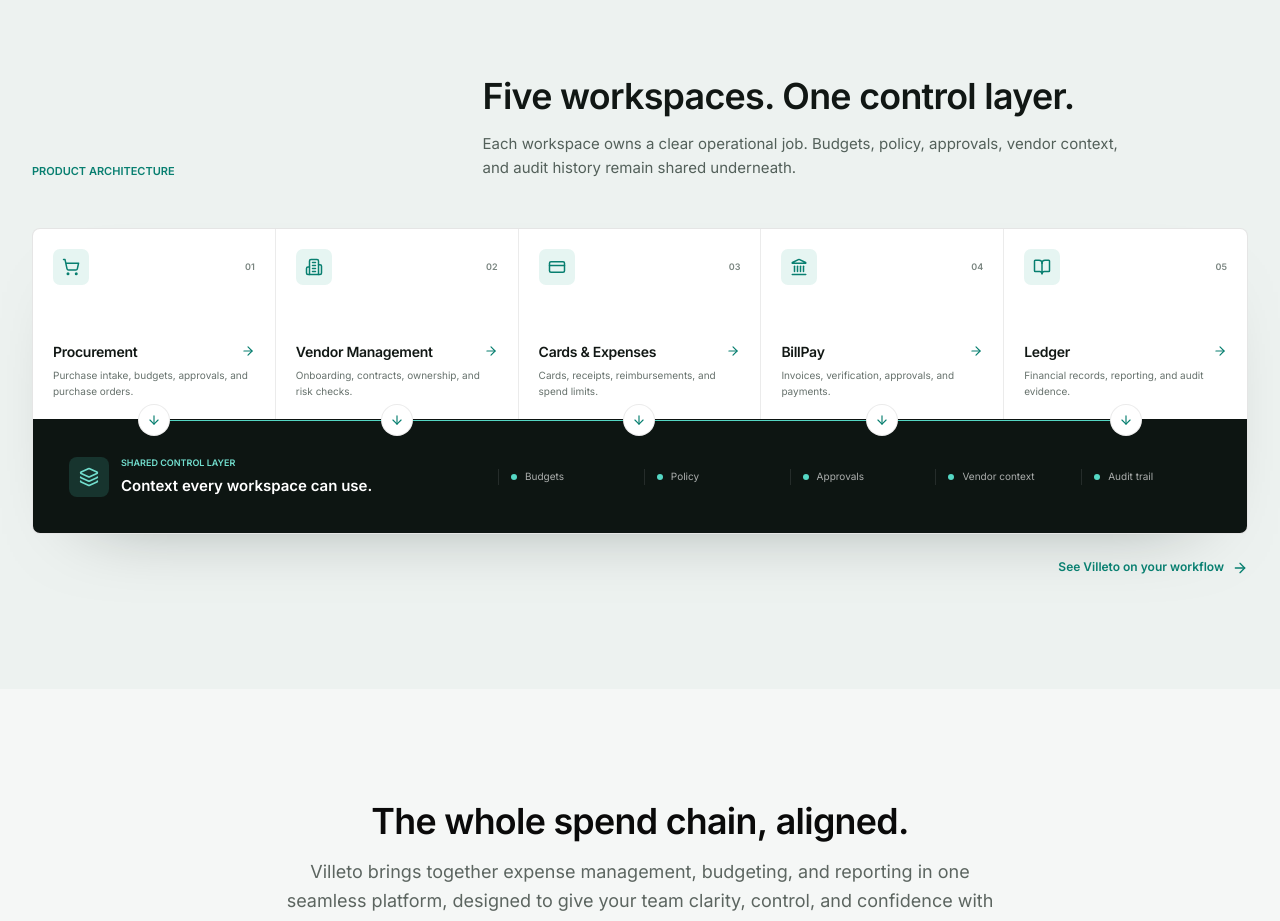
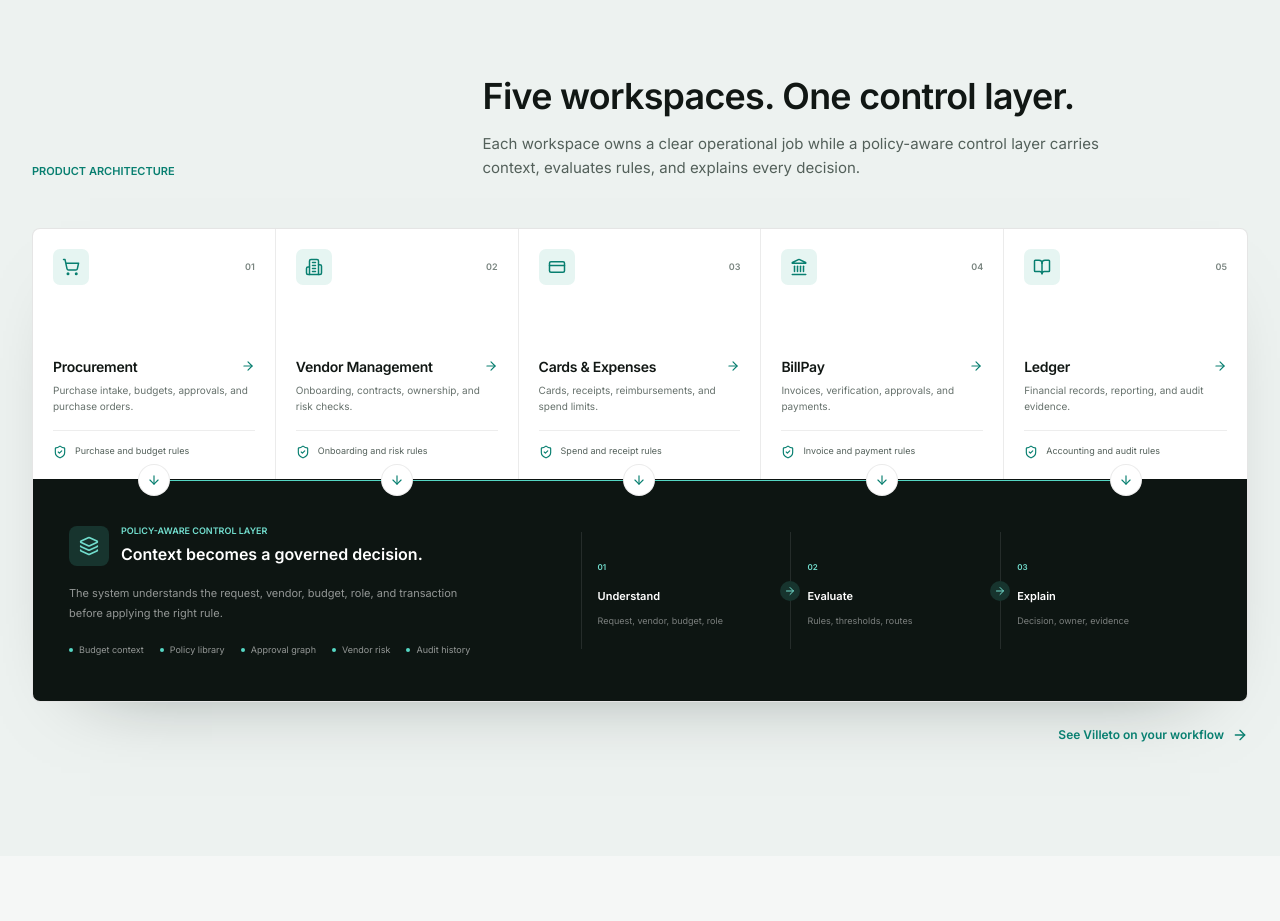
Before and after one commit to villetostream/villeto-web, a Next.js app: page / in a window 1280 px wide. Shown: the part 2160-3081 px from the top of the page. Built offline with nearby package versions, Linux system fonts and the light colour scheme; no server answers.

Commit message:
feat: expand policy-aware product architecture

```diff
--- a/components/sections/ProductExplorer.tsx
+++ b/components/sections/ProductExplorer.tsx
@@ -10,6 +10,7 @@ import {
   CreditCard,
   Landmark,
   Layers3,
+  ShieldCheck,
   ShoppingCart,
 } from "lucide-react";
 import { Container } from "@/components/ui/Container";
@@ -46,18 +47,22 @@ export function ProductExplorer() {
                 <Link
                   key={product.id}
                   href={product.href}
-                  className="group relative flex min-h-[174px] flex-col border-b border-r border-black/[0.08] p-4 transition-colors hover:bg-[#f4f7f6] sm:p-5 md:min-h-[190px] md:border-b-0 md:last:border-r-0 [&:nth-child(2n)]:border-r-0 [&:nth-child(2n)]:md:border-r last:col-span-2 last:md:col-span-1"
+                  className="group relative flex min-h-[210px] flex-col border-b border-r border-black/[0.08] p-4 transition-colors hover:bg-[#f4f7f6] sm:p-5 md:min-h-[250px] md:border-b-0 md:last:border-r-0 [&:nth-child(2n)]:border-r-0 [&:nth-child(2n)]:md:border-r last:col-span-2 last:md:col-span-1"
                 >
                   <div className="flex items-center justify-between">
                     <span className="flex size-9 items-center justify-center rounded-[7px] bg-[#e6f5f2] text-[#087f70]"><Icon className="size-4.5" /></span>
                     <span className="text-[9px] font-semibold text-[#7a8580]">0{index + 1}</span>
                   </div>
-                  <div className="mt-auto pt-7">
+                  <div className="mt-auto pt-8">
                     <div className="flex items-center justify-between gap-2">
                       <h3 className="text-[14px] font-semibold">{product.name}</h3>
                       <ArrowRight className="size-3.5 text-[#087f70] transition-transform group-hover:translate-x-0.5" />
                     </div>
                     <p className="mt-2 text-[10px] leading-4 text-[#66716c]">{product.scope}</p>
+                    <div className="mt-4 flex items-start gap-2 border-t border-black/[0.07] pt-3">
+                      <ShieldCheck className="mt-0.5 size-3.5 shrink-0 text-[#087f70]" />
+                      <span className="text-[9px] leading-4 text-[#53605a]">{product.policy}</span>
+                    </div>
                   </div>
                   <span className="absolute bottom-[-17px] left-1/2 z-10 hidden size-8 -translate-x-1/2 items-center justify-center rounded-full border border-black/[0.08] bg-white text-[#087f70] md:flex">
                     <ArrowDown className="size-3.5" />
@@ -67,7 +72,7 @@ export function ProductExplorer() {
             })}
           </div>
 
-          <div className="relative border-t border-black/[0.08] bg-[#0d1512] px-5 py-7 text-white sm:px-7 md:px-9 md:py-9">
+          <div className="relative border-t border-black/[0.08] bg-[#0d1512] px-5 py-8 text-white sm:px-7 md:px-9 md:py-11">
             <motion.span
               initial={reduceMotion ? false : { scaleX: 0 }}
               whileInView={{ scaleX: 1 }}
@@ -75,19 +80,32 @@ export function ProductExplorer() {
               transition={{ duration: 0.8, ease: "easeOut" }}
               className="absolute left-[10%] right-[10%] top-0 hidden h-px origin-left bg-[#55d7c4] md:block"
             />
-            <div className="grid gap-7 md:grid-cols-[0.72fr_1.28fr] md:items-center">
-              <div className="flex items-center gap-3">
-                <span className="flex size-10 shrink-0 items-center justify-center rounded-[8px] bg-[#17342e] text-[#72dece]"><Layers3 className="size-5" /></span>
-                <div>
-                  <p className="text-[9px] font-semibold uppercase text-[#72dece]">Shared control layer</p>
-                  <p className="mt-1 text-[15px] font-semibold">Context every workspace can use.</p>
+            <div className="grid gap-9 md:grid-cols-[0.86fr_1.14fr] md:items-center">
+              <div>
+                <div className="flex items-center gap-3">
+                  <span className="flex size-10 shrink-0 items-center justify-center rounded-[8px] bg-[#17342e] text-[#72dece]"><Layers3 className="size-5" /></span>
+                  <div>
+                    <p className="text-[9px] font-semibold uppercase text-[#72dece]">Policy-aware control layer</p>
+                    <p className="mt-1 text-[16px] font-semibold">Context becomes a governed decision.</p>
+                  </div>
+                </div>
+                <p className="mt-4 max-w-[390px] text-[11px] leading-5 text-white/55">The system understands the request, vendor, budget, role, and transaction before applying the right rule.</p>
+                <div className="mt-5 flex flex-wrap gap-x-4 gap-y-2">
+                  {productExplorer.foundation.map((item) => (
+                    <span key={item} className="flex items-center gap-1.5 text-[9px] text-white/55"><span className="size-1 rounded-full bg-[#55d7c4]" />{item}</span>
+                  ))}
                 </div>
               </div>
-              <div className="grid grid-cols-2 gap-x-4 gap-y-3 sm:grid-cols-5">
-                {productExplorer.foundation.map((item) => (
-                  <div key={item} className="flex items-center gap-2 border-l border-white/10 pl-3">
-                    <span className="size-1.5 shrink-0 rounded-full bg-[#55d7c4]" />
-                    <span className="text-[10px] text-white/65">{item}</span>
+
+              <div className="grid grid-cols-3 border-y border-white/10 sm:border-y-0 sm:border-l">
+                {productExplorer.policyFlow.map((item, index) => (
+                  <div key={item.title} className="relative min-w-0 border-r border-white/10 px-3 py-5 last:border-r-0 sm:px-4">
+                    <span className="text-[8px] font-semibold text-[#72dece]">0{index + 1}</span>
+                    <p className="mt-3 text-[11px] font-semibold">{item.title}</p>
+                    <p className="mt-2 text-[9px] leading-4 text-white/45">{item.detail}</p>
+                    {index < productExplorer.policyFlow.length - 1 && (
+                      <span className="absolute -right-2.5 top-1/2 z-10 hidden size-5 -translate-y-1/2 items-center justify-center rounded-full bg-[#17342e] text-[#72dece] sm:flex"><ArrowRight className="size-3" /></span>
+                    )}
                   </div>
                 ))}
               </div>
--- a/lib/content/products.ts
+++ b/lib/content/products.ts
@@ -1,7 +1,12 @@
 export const productExplorer = {
   heading: "Five workspaces. One control layer.",
-  subhead: "Each workspace owns a clear operational job. Budgets, policy, approvals, vendor context, and audit history remain shared underneath.",
-  foundation: ["Budgets", "Policy", "Approvals", "Vendor context", "Audit trail"],
+  subhead: "Each workspace owns a clear operational job while a policy-aware control layer carries context, evaluates rules, and explains every decision.",
+  foundation: ["Budget context", "Policy library", "Approval graph", "Vendor risk", "Audit history"],
+  policyFlow: [
+    { title: "Understand", detail: "Request, vendor, budget, role" },
+    { title: "Evaluate", detail: "Rules, thresholds, routes" },
+    { title: "Explain", detail: "Decision, owner, evidence" },
+  ],
   cta: { label: "See Villeto on your workflow", href: "#get-started" },
 };
 
@@ -10,6 +15,7 @@ export const productArchitecture = [
     id: "procurement",
     name: "Procurement",
     scope: "Purchase intake, budgets, approvals, and purchase orders.",
+    policy: "Purchase and budget rules",
     href: "/products/procurement-intake",
     icon: "procurement" as const,
   },
@@ -17,6 +23,7 @@ export const productArchitecture = [
     id: "vendor-management",
     name: "Vendor Management",
     scope: "Onboarding, contracts, ownership, and risk checks.",
+    policy: "Onboarding and risk rules",
     href: "/products/vendor-management",
     icon: "vendor" as const,
   },
@@ -24,6 +31,7 @@ export const productArchitecture = [
     id: "cards-expenses",
     name: "Cards & Expenses",
     scope: "Cards, receipts, reimbursements, and spend limits.",
+    policy: "Spend and receipt rules",
     href: "/products/cards-and-expenses",
     icon: "expenses" as const,
   },
@@ -31,6 +39,7 @@ export const productArchitecture = [
     id: "billpay",
     name: "BillPay",
     scope: "Invoices, verification, approvals, and payments.",
+    policy: "Invoice and payment rules",
     href: "/products/billpay",
     icon: "billpay" as const,
   },
@@ -38,6 +47,7 @@ export const productArchitecture = [
     id: "ledger",
     name: "Ledger",
     scope: "Financial records, reporting, and audit evidence.",
+    policy: "Accounting and audit rules",
     href: "/products/ledger",
     icon: "ledger" as const,
   },
```
